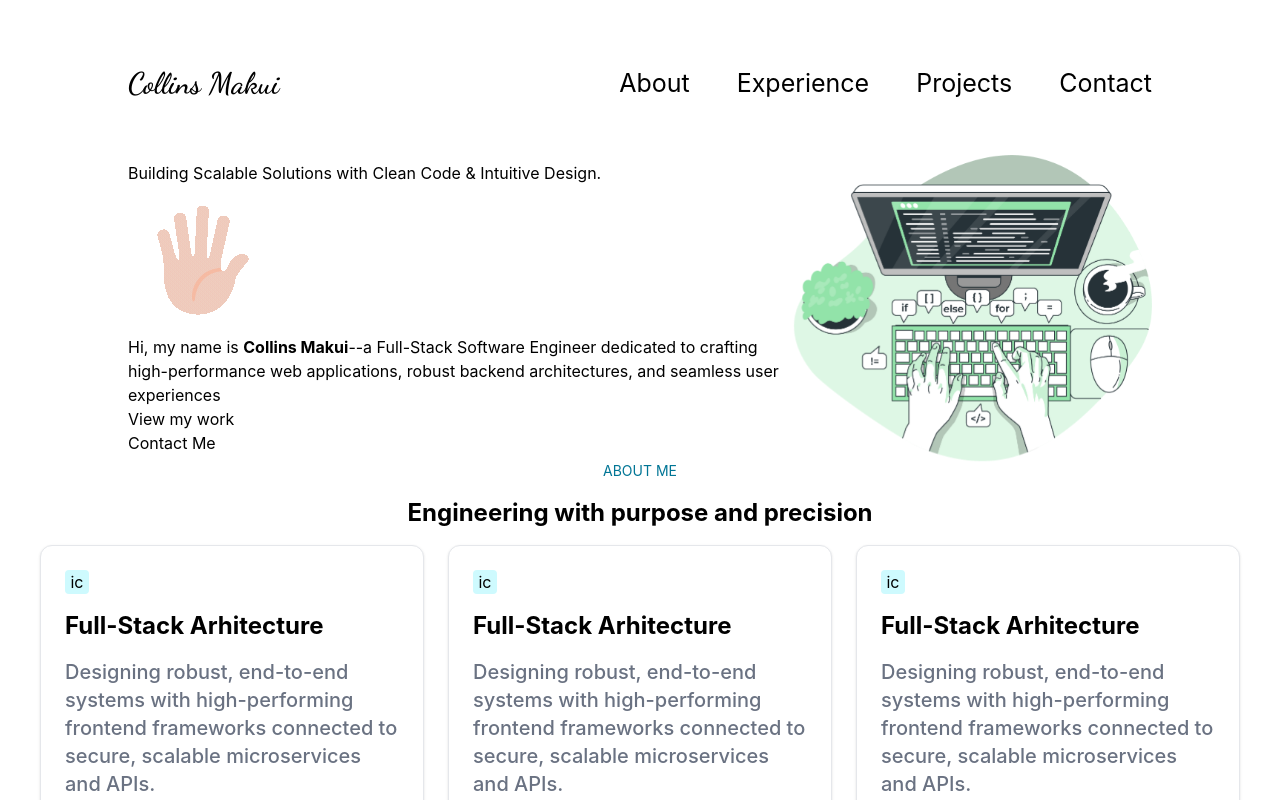
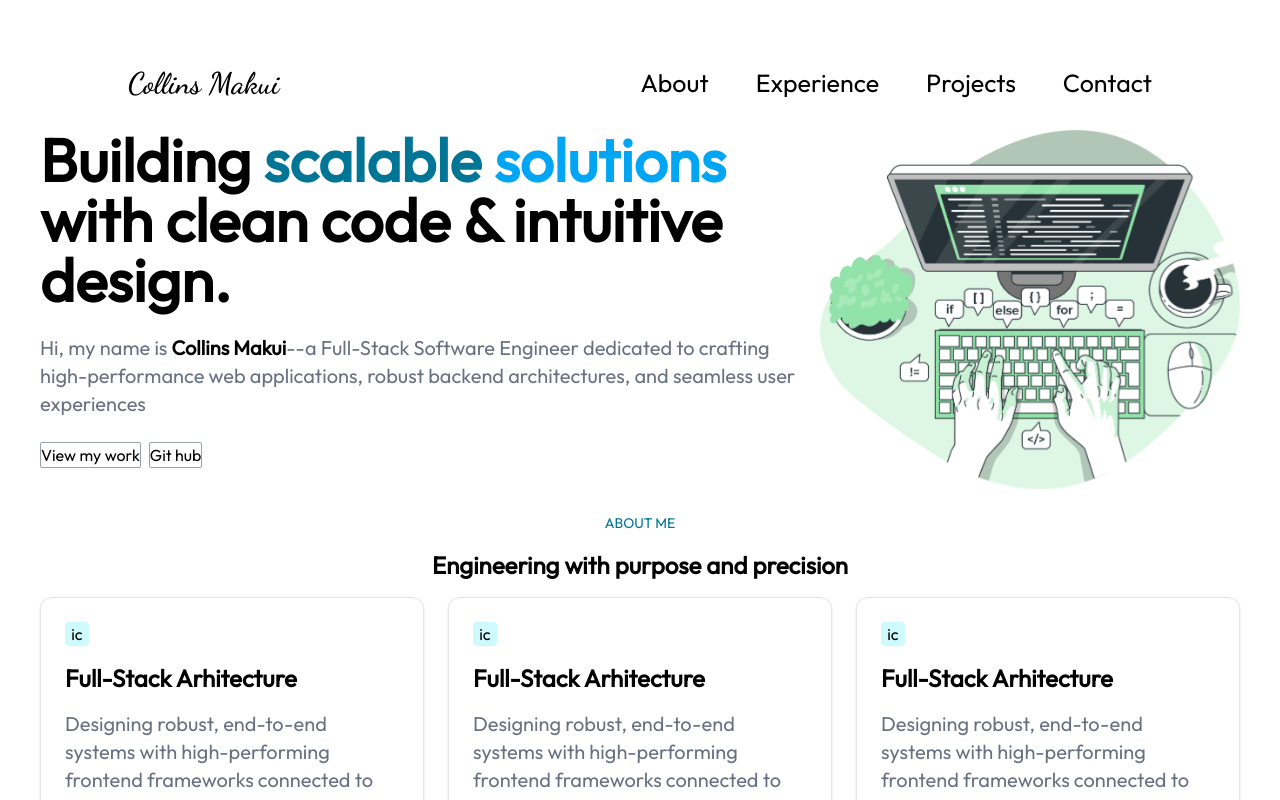
Before and after one commit to Makcollins/mak-portfolio, a React (Vite) app: page / in a window 1280 px wide. Shown: the top 800 px of the page. Built offline with nearby package versions, Linux system fonts and the light colour scheme.

Commit message:
hero section design

```diff
--- a/src/components/Hero/Hero.jsx
+++ b/src/components/Hero/Hero.jsx
@@ -4,21 +4,28 @@ import styles from './Hero.module.css';
 
 const Hero = () => {
   return (
-    <section className={styles.container}>
-      <div className={styles.content}>
-        <h1>Building Scalable Solutions with Clean Code & Intuitive Design.</h1>
-        <p className="">
-          <img src={hand()} alt="" />
-          Hi, my name is <strong>Collins Makui</strong>
+    <section className="max-w-7xl mx-auto px-10 py-6">
+      <div className="flex justify-between">
+        <div className="flex flex-col gap-6">
+          <h1 className="md:text-6xl font-bold font-sans">Building <span className="text-cyan-700">scalable</span> <span className="text-sky-500">solutions</span> with
+            clean code & intuitive design.</h1>
+          <p className="text-gray-500 text-xl">
+            {/* <img src={hand()} alt="" className="w-6 h-6" />  */}
+            Hi, my name is <strong className="text-black">Collins Makui</strong>
             --a Full-Stack Software Engineer dedicated to crafting high-performance web applications,
             robust backend architectures, and seamless user experiences
           </p>
-        <a href="#projects" className="">View my work</a>
-        <a href="#contact" className="">Contact Me</a>
+          <div className="flex gap-2">
+            <button className="border border-gray-400 rounded-xs" href="#projects">View my work</button>
+            <button className="border border-gray-400 rounded-xs" href="#github">Git hub</button>
+            {/* <a href="#projects" className="">View my work</a>
+            <a href="#contact" className="">Contact Me</a> */}
+          </div>
         </div>
         <img src={heroImage()} alt="My Image" className={styles.heroImg} />
         {/* <div className={styles.topBlur}></div> */}
         {/* <div className={styles.bottomBlur}></div> */}
+      </div>
     </section>
   )
 }
```
Also changed, not shown: src/index.css (+4 -4 lines). Lines whose indentation alone changed are shown as unchanged.
